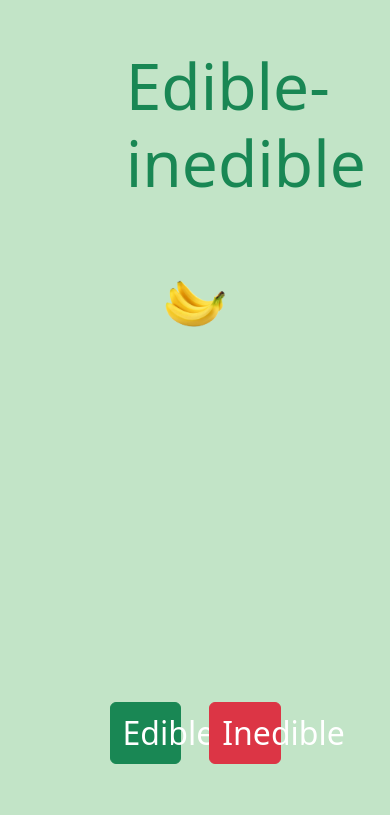
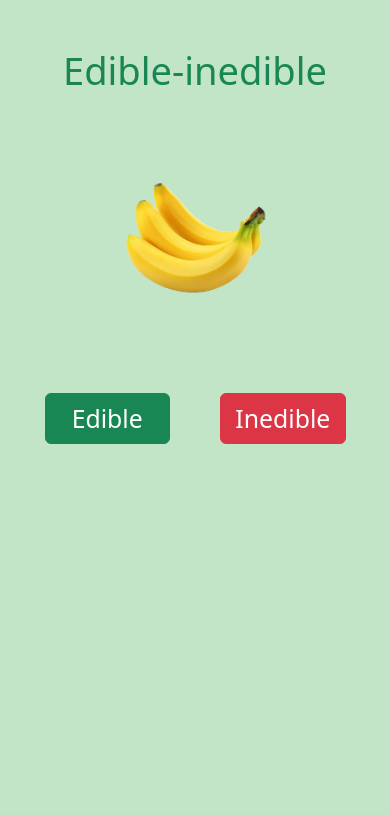
Before and after one commit to 777dan/edible-inedible, a plain HTML site: page index.html in a window 390 px wide. Drawn offline with nearby package versions, Linux system fonts and the light colour scheme.

Commit message:
added responsive design

```diff
--- a/index.html
+++ b/index.html
@@ -13,15 +13,15 @@
 <body>
     <div class="container">
         <div class="row d-flex justify-content-center">
-            <h1 class="col-5 m-5 text-center text-success">Edible-inedible</h1>
+            <h1 class="header col-5 w-100 m-5 text-center text-success">Edible-inedible</h1>
         </div>
         <div id="main-block" class="row d-flex justify-content-center p-4">
-            <img id="edible-inedible-img" class="col-3" src="./images/img2.png">
+            <img id="edible-inedible-img" class="col-6 col-lg-3" src="./images/img2.png">
             <h2 id="result" class="text-center"></h2>
-            <div id="bottom-container" class="col-6">
+            <div id="bottom-container" class="col-10 col-lg-6">
                 <div class="d-flex justify-content-between">
-                    <button id="edibleBtn" class="col-5 btn btn-success chooseAnswerBtn">Edible</button>
-                    <button id="inedibleBtn" class="col-5 btn btn-danger chooseAnswerBtn">Inedible</button>
+                    <button id="edibleBtn" class="buttons col-5 btn btn-success chooseAnswerBtn">Edible</button>
+                    <button id="inedibleBtn" class="buttons col-5 btn btn-danger chooseAnswerBtn">Inedible</button>
                 </div>
                 <div class="d-flex justify-content-center">
                     <button id="playAgain" class="col-5 btn btn-danger">Play again</button>
--- a/style.css
+++ b/style.css
@@ -23,3 +23,23 @@ h1 {
 #playAgain {
     display: none;
 }
+
+@media (max-width: 640px) and (min-width: 375px) {
+    .header {
+        font-size: calc(1.525rem + 3.5vw);
+    }
+
+    .buttons {
+        font-size: calc(1.525rem + 0.1vw);
+        position: relative;
+        bottom: 20rem !important;
+    }
+}
+
+@media (max-width: 375px) {
+    .buttons {
+        font-size: calc(1.3rem + 0.1vw);
+        position: relative;
+        bottom: 7rem !important;
+    }
+}
```
